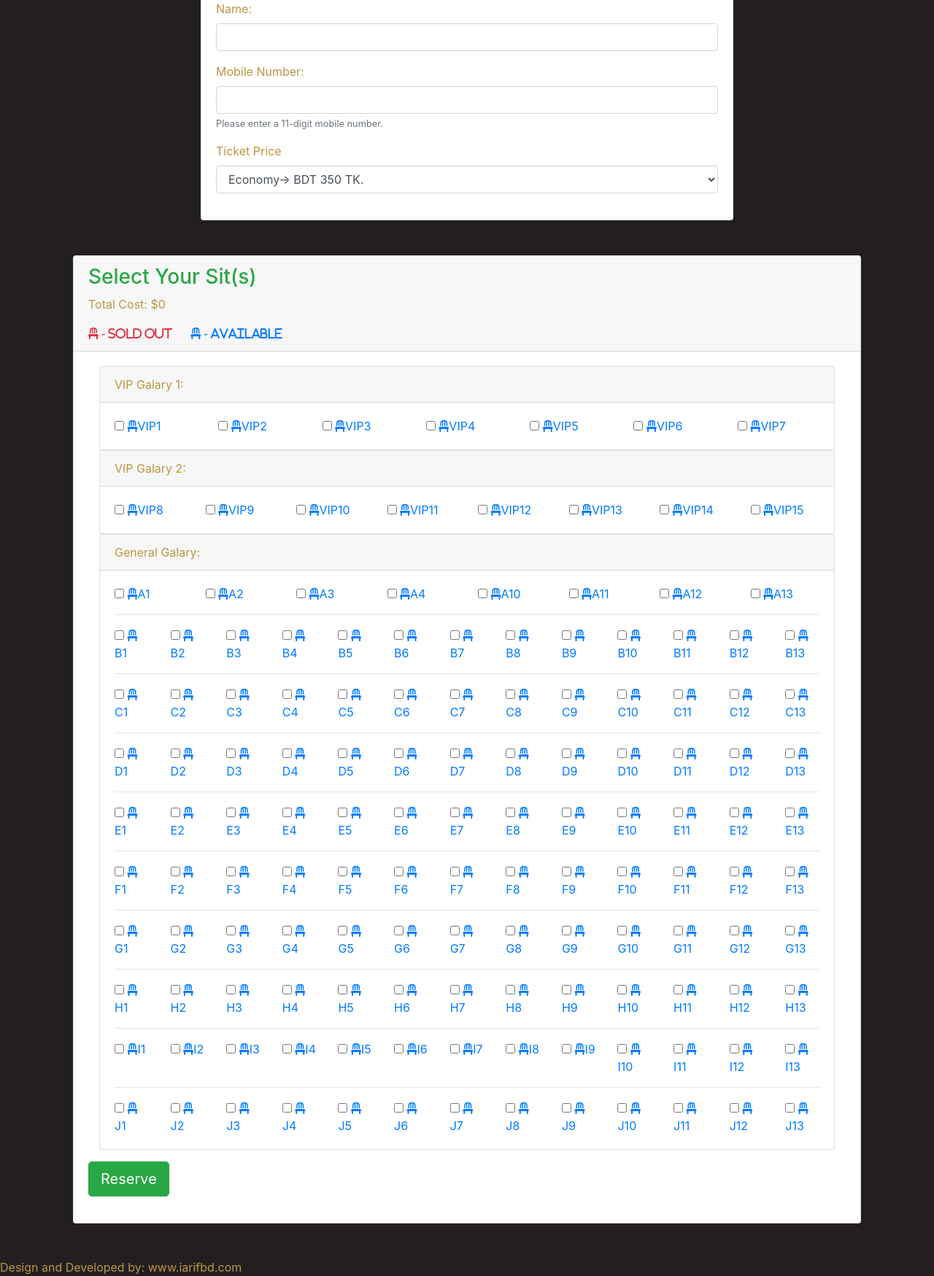
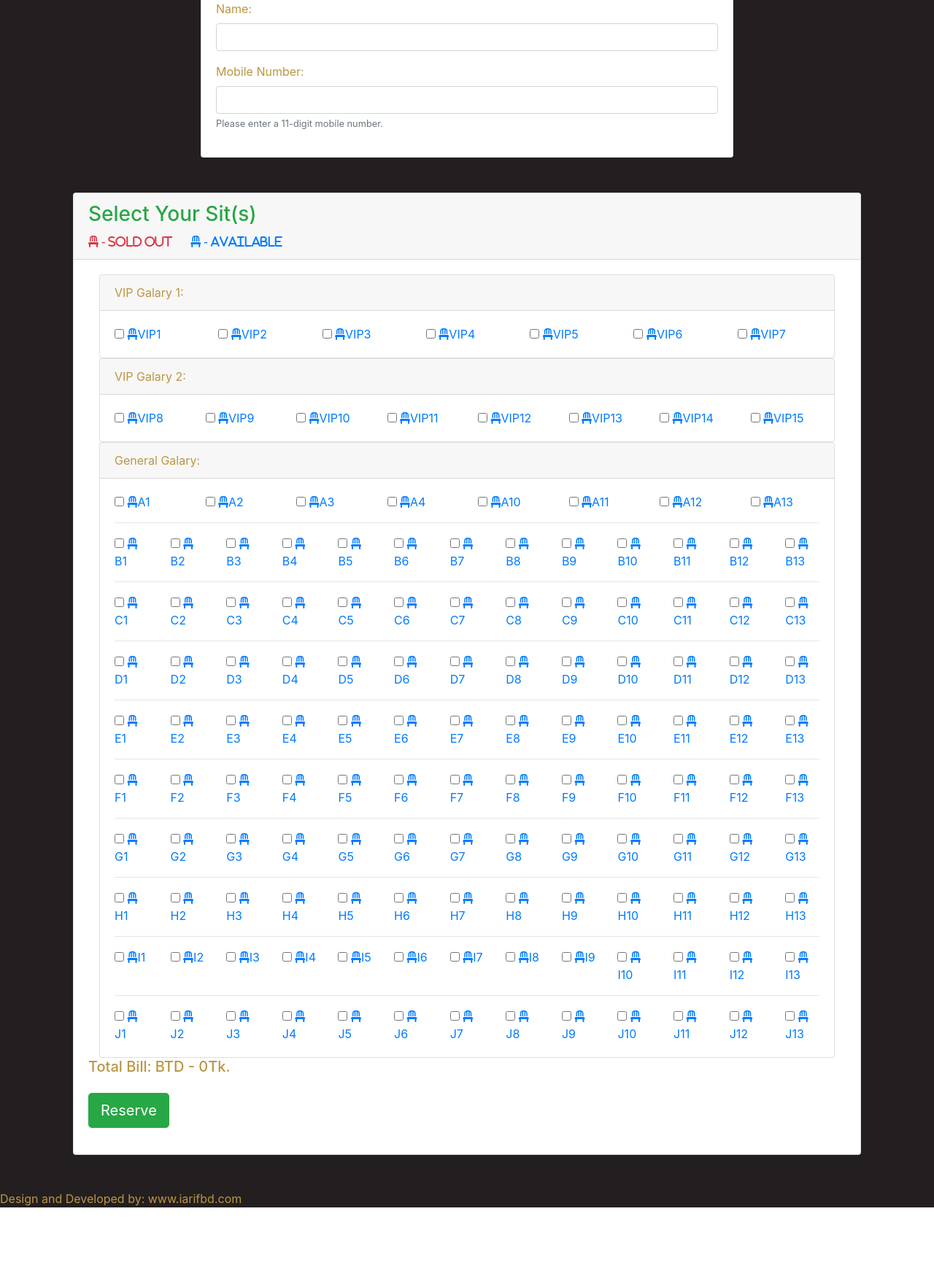
Before and after one commit to arifgrv/OMT, a CodeIgniter app: page /OMT/index.php/welcome/sit in a window 1280 px wide. Shown: the part 329-2078 px from the top of the page at 73% size. After the commit the page ends 1984 px from the top, so only its background shows below. Run offline with CodeIgniter, Linux system fonts and the light colour scheme; data comes from the database, SQL or seed files in the repository; data that the repository does not hold is empty.

Commit message:
Sit Plan Design Final
Sit Plan Design Final

```diff
--- a/application/views/sit.php
+++ b/application/views/sit.php
@@ -48,15 +48,6 @@
                             <?php echo form_hidden('show_name', $Movie_Name['MovieName']); ?>
                             <?php echo form_hidden('show_date', $Show_date); ?>
                             <?php echo form_hidden('show_time', $show_time['ShowTime']); ?>
-                            <div class="form-group">
-                                <label for="unite_price">Ticket Price</label>
-                                <select class="form-control" id="unite_price" name="unite_price" required>
-                                    <option value="1">Economy-> BDT 350 TK.</option>
-                                    <option value="2">Business-> BDT 400 TK.</option>
-                                    <option value="3">VIP Lounge-> BDT 700 TK.</option>
-                                    <!-- Add more options as needed -->
-                                </select>
-                            </div>
                     </div>
                 </div>
             </div>
@@ -66,7 +57,6 @@
             <div class="card">
                 <div class="card-header">
                     <h3 class="text-success">Select Your Sit(s)</h3>
-                    <p id="total_cost"></p>
                     <i class="fa-solid fa-chair text-danger"> - Sold Out</i>
                     &emsp;
                     <i class="fa-solid fa-chair text-primary"> - Available</i>
@@ -168,6 +158,7 @@
                                 </div>
                             </div>
                         </div>
+                        <h5 id="total_cost"></h5>
                         <button type="submit" class="btn btn-success mt-3 btn-lg">Reserve</button>
                     </div>
                     <!-- End Seat Selection -->
@@ -209,7 +200,7 @@
         });
 
         // Display the total cost
-        document.getElementById('total_cost').innerText = 'Total Cost: $' + totalCost;
+        document.getElementById('total_cost').innerText = 'Total Bill: BTD - ' + totalCost + 'Tk.';
     }
 
     // Attach the calculateTotal function to the change event of seat checkboxes
```
